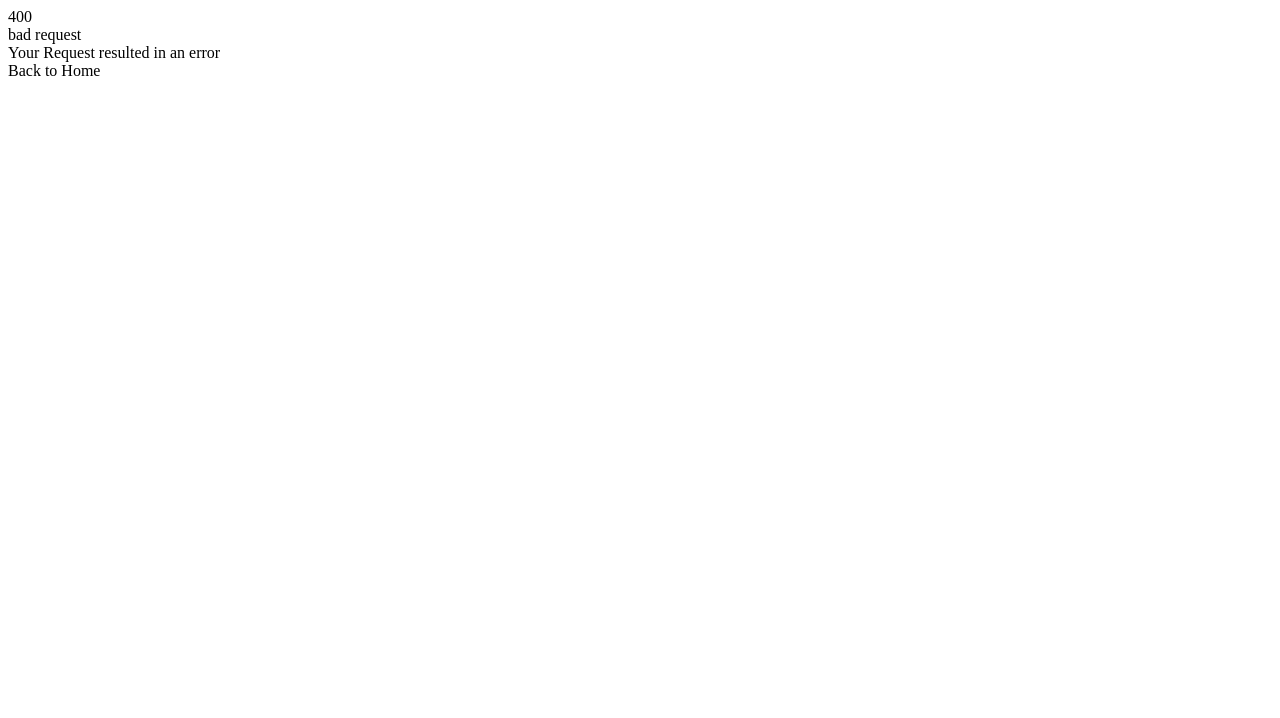
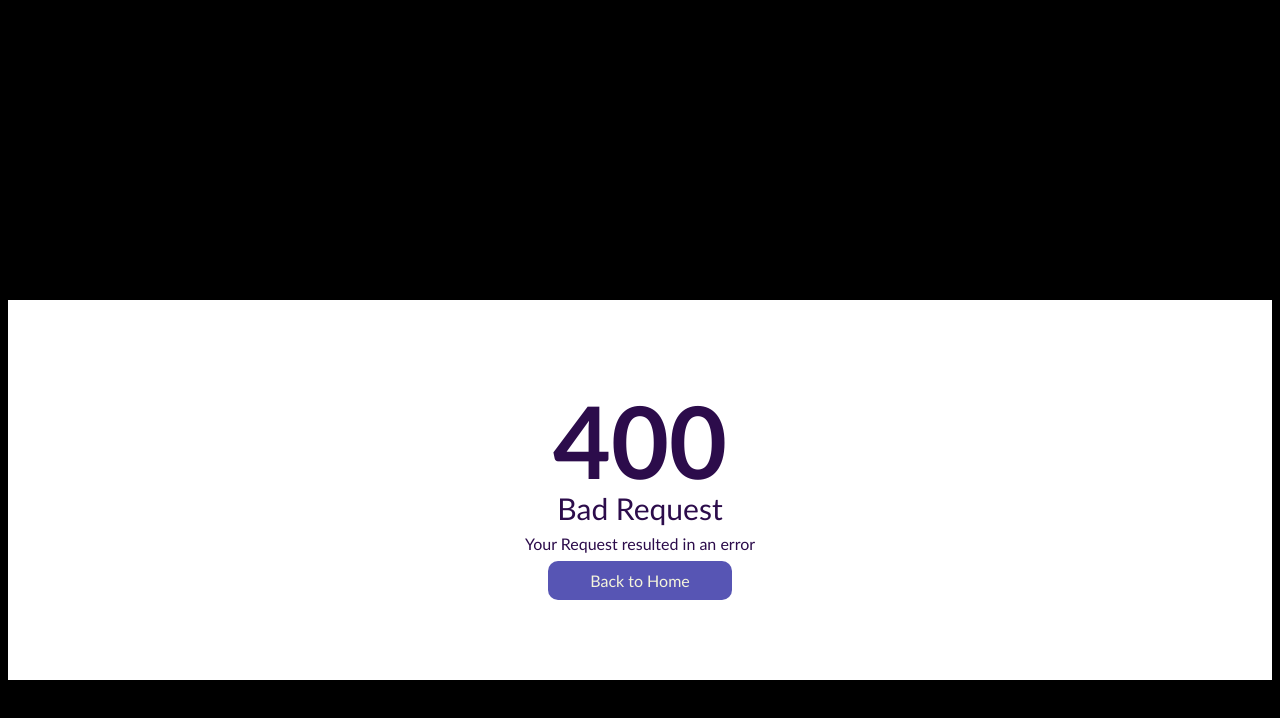
Before and after one commit to timchie/Skylineict-chort17, a plain HTML site: page error.html in a window 1280 px wide. Drawn offline with Linux system fonts and the light colour scheme; files that its build step writes are made by us from their sources; the site is published under a folder, as on GitHub Pages, so addresses that start at the root find nothing.

Commit message:
made a change

```diff
--- a/error.html
+++ b/error.html
@@ -3,7 +3,7 @@
 <head>
     <meta charset="UTF-8">
     <meta name="viewport" content="width=device-width, initial-scale=1.0">
-    <link rel="stylesheet" href="/error/error.css">
+    <link rel="stylesheet" href="error.css">
     <title>Error-Timchi-68377</title>
 </head>
 <body>
```
